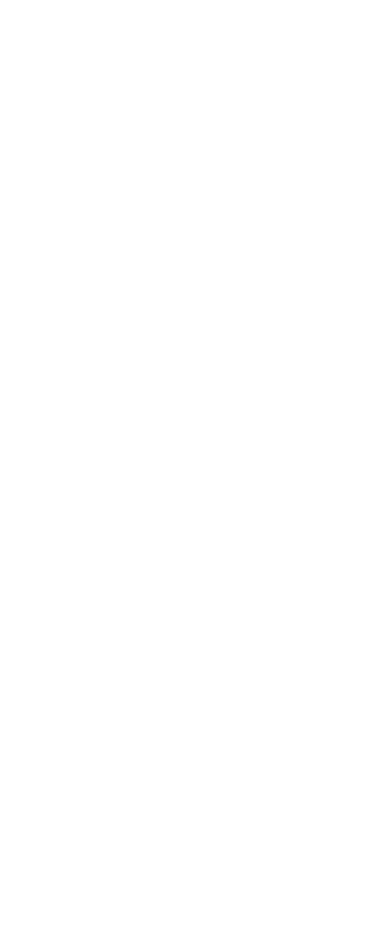
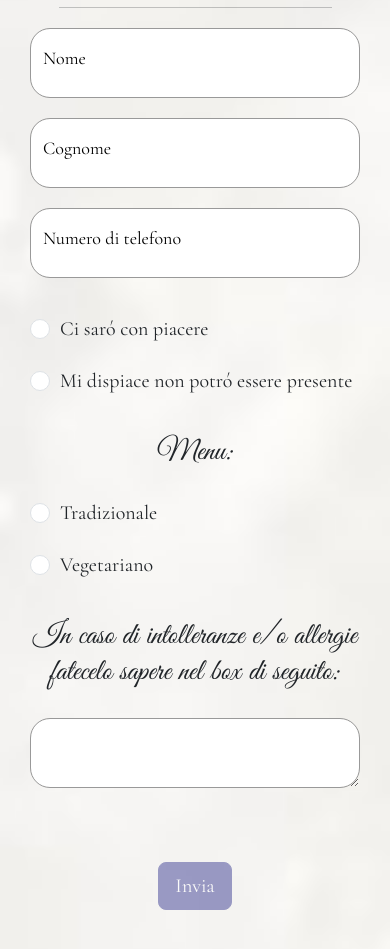
Before and after one commit to marcoottaiano/WeddingPartecipation, a React (Create React App) app: page / in a window 390 px wide. Shown: the part 3855-4804 px from the top of the page. Before the commit the page ends 3770 px from the top, so only its background shows below. Built offline with nearby package versions, Linux system fonts and the light colour scheme.

Commit message:
add form section mobile

```diff
--- a/src/components/Header.js
+++ b/src/components/Header.js
@@ -30,7 +30,7 @@
               <a href="#travel-section">Lista di nozze</a>
             </li>
             <li>
-              <a href="">RSVP</a>
+              <a href="#rsvp-section">RSVP</a>
             </li>
           </ul>
         </div>
--- a/src/styles/home.scss
+++ b/src/styles/home.scss
@@ -440,3 +440,58 @@
     }
   }
 }
+
+#rsvp-section {
+  width: 100vw;
+  padding: 30px 10px;
+
+  h1 {
+    font-size: 45px;
+    text-align: center;
+    font-family: $primary-font, serif;
+  }
+
+  form {
+    display: flex;
+    justify-content: center;
+    align-items: center;
+    flex-direction: column;
+    gap: 20px;
+    padding: 0 20px;
+    font-family: $secondary-font, serif;
+
+    .floating-field {
+      width: 100%;
+      font-size: 18px;
+      text-align: center;
+      color: black;
+
+      .form-control {
+        border-radius: 20px;
+        border: 1px solid #999999;
+        outline: none;
+        font-size: 25px;
+        height: 70px;
+        padding-left: 20px;
+      }
+    }
+
+    .form-check {
+      align-self: start;
+      font-size: 20px;
+    }
+
+    h3 {
+      font-family: $primary-font;
+      font-size: 30px;
+    }
+
+    .textarea {
+      height: 100px;
+
+      .form-control {
+        font-size: 18px;
+      }
+    }
+  }
+}
--- a/src/views/Home.js
+++ b/src/views/Home.js
@@ -1,11 +1,38 @@
-import React from 'react'
+import React, { useState, useEffect } from 'react'
 import Map from '../components/Map'
 import Header from '../components/Header'
+import { Button, FloatingLabel, Form } from 'react-bootstrap'
+import { cloneDeep } from 'lodash'
 
 function Home() {
+
+  const [form, setForm] = useState({
+    name: null,
+    surname: null,
+    phone: null,
+    confirmation: null,
+    menu: null,
+    notes: null
+  });
+
+  function handleOnChange(evt) {
+    const newState = cloneDeep(form);
+    if (evt.target.name !== 'phone' || (evt.target.name === 'phone' && evt.target.value.length <= 10)) {
+      newState[evt.target.name] = evt.target.value;
+    }
+    setForm(newState)
+  }
+
+  function handleRadioChange(name, value) {
+    const newState = cloneDeep(form);
+    newState[name] = value;
+    setForm(newState);
+  }
+
+  useEffect(() => { console.log(form); }, [form]);
+
   return (
     <>
-
       <body>
         <section id='landing-section'>
           <Header />
@@ -127,6 +154,97 @@
             </p>
           </div>
         </section>
+        <section id='rsvp-section'>
+          <h1>Conferma la tua presenza</h1>
+          <hr className='divider' />
+          <form className=''>
+            <FloatingLabel
+              label="Nome"
+              className="floating-field">
+              <Form.Control
+                type="text"
+                placeholder=""
+                name='name'
+                className='text-capitalize'
+                onChange={handleOnChange}
+                value={form.name}
+              />
+            </FloatingLabel>
+            <FloatingLabel
+              label="Cognome"
+              className="floating-field">
+              <Form.Control
+                type="text"
+                placeholder=""
+                name='surname'
+                className='text-capitalize'
+                onChange={handleOnChange}
+                value={form.surname}
+              />
+            </FloatingLabel>
+            <FloatingLabel
+              label="Numero di telefono"
+              className="floating-field">
+              <Form.Control
+                type="number"
+                placeholder=""
+                name='phone'
+                onChange={handleOnChange}
+                value={form.phone}
+              />
+            </FloatingLabel>
+            <Form.Check
+              type='radio'
+              label={`Ci saró con piacere`}
+              className='mt-3'
+              name='confirmation'
+              onChange={() => handleRadioChange('confirmation', true)}
+            />
+            <Form.Check
+              type='radio'
+              label={`Mi dispiace non potró essere presente`}
+              name='confirmation'
+              onChange={() => handleRadioChange('confirmation', false)}
+            />
+            <h3 className='mt-3'>Menu:</h3>
+            <Form.Check
+              type='radio'
+              label={`Tradizionale`}
+              name='menu'
+              onChange={() => handleRadioChange('menu', true)}
+            />
+            <Form.Check
+              type='radio'
+              label={`Vegetariano`}
+              name='menu'
+              onChange={() => handleRadioChange('menu', false)}
+            />
+            <h3 className='mt-3 text-center'>In caso di intolleranze e/o allergie fatecelo sapere nel box di seguito:</h3>
+            <FloatingLabel
+              label=""
+              className="floating-field textarea"
+            >
+              <Form.Control
+                as="textarea"
+                placeholder="Note"
+                rows={4}
+                className='text-capitalize'
+                name='notes'
+                onChange={handleOnChange}
+                value={form.notes}
+              />
+            </FloatingLabel>
+            <Button
+              variant='primary'
+              className='button-text mt-4 mb-4'
+              size='lg'
+              disabled={!form.name || !form.surname || !form.phone || form.confirmation === null || form.menu === null}
+            // onClick={handleOnSubmit}
+            >
+              Invia
+            </Button>
+          </form>
+        </section>
       </body>
     </>
 
```
